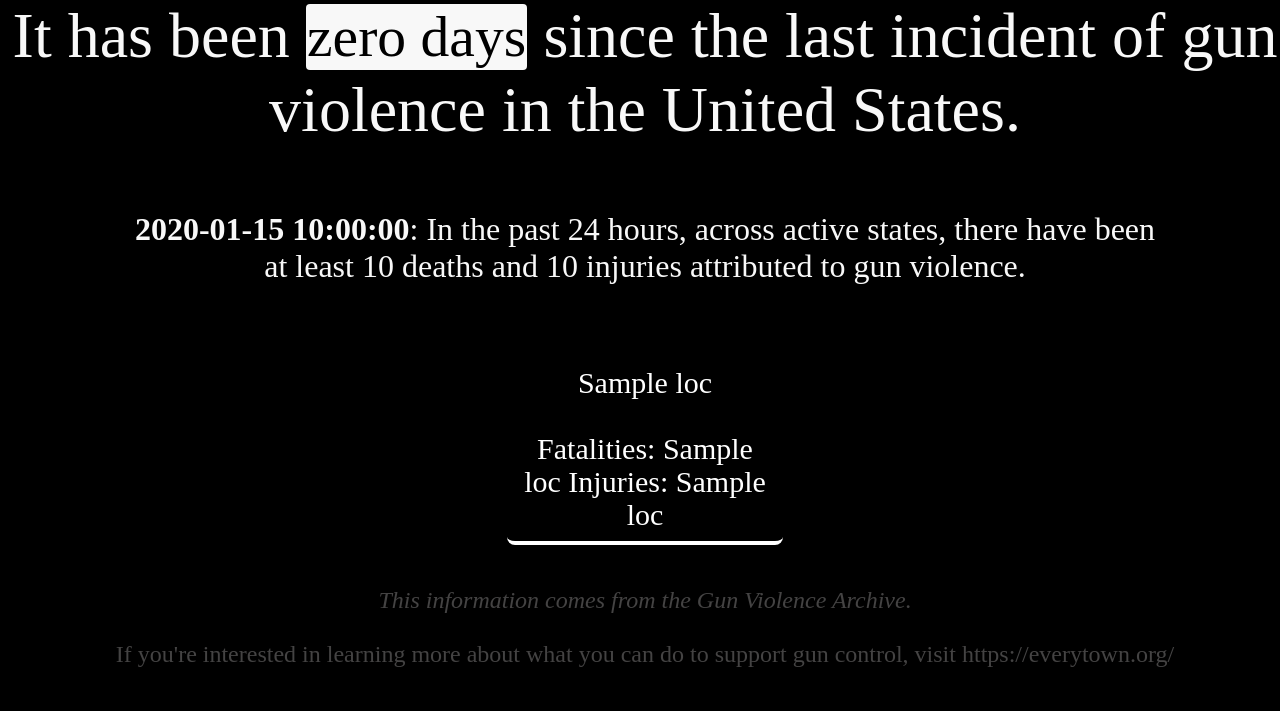
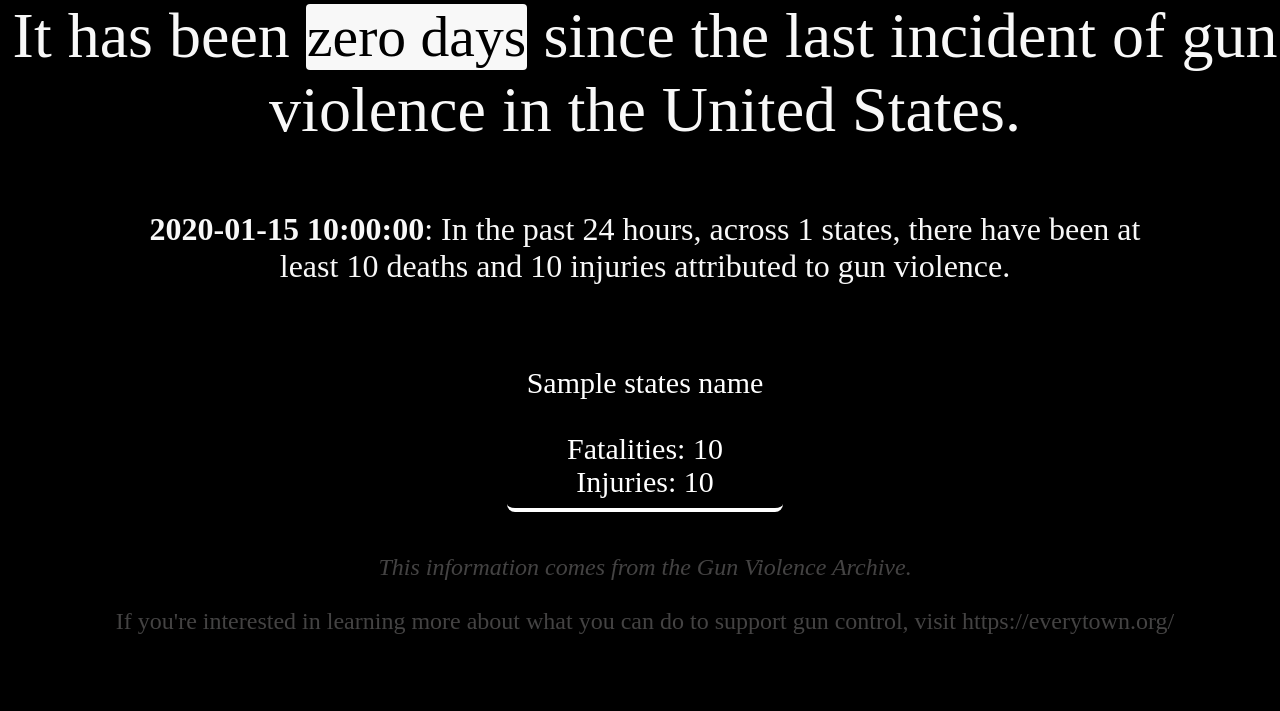
Before and after one commit to Allyson-English/GunViolenceStats, a Flask app: template webapp/templates/index.html in a window 1280 px wide. Shown: the part 160-871 px from the top of the page. After the commit the page ends 794 px from the top, so only its background shows below. Run offline with Flask 2, Linux system fonts and the light colour scheme; the template is opened without the code that fills it: most values are stand-ins (such as "Sample title", 1, 10 or a date in 2020).

Commit message:
maitenance

```diff
--- a/webapp/app.py
+++ b/webapp/app.py
@@ -36,11 +36,13 @@ def index():
         df = pd.read_sql(query, conn)
 
     test = df.columns
-    states = len(df)
+    states_count = len(df)
+    states_names = df["state"].unique()
     deaths = df["killed"].sum()
     injuries = df["injured"].sum()
 
-    return render_template("index.html", df=df, states=states, today=today, deaths=deaths, injuries=injuries, test=test)
+    return render_template("index.html", df=df, states_count=states_count, states_names=states_names,
+                           today=today, deaths=deaths, injuries=injuries, test=test)
 
 
 @app.route("/<state>")
--- a/webapp/templates/index.html
+++ b/webapp/templates/index.html
@@ -14,7 +14,7 @@
 
         </div>
 
-        <div class="todays_numbers"><b>{{ today }}</b>: In the past 24 hours, across {{ states }} states,
+        <div class="todays_numbers"><b>{{ today }}</b>: In the past 24 hours, across {{ states_count }} states,
             there have been at
             least
             {{ deaths }} deaths
@@ -24,12 +24,15 @@
         <br /><br />
 
         <center>
+
+	    <div class="boundary">
             <div class="flex-container">
-                {% for i in df.index %}
-                <div>{{ df.loc[i, 'state'] }}<br /><br />
-                    Fatalities: {{ df.loc[i, 'killed'] }} Injuries: {{ df.loc[i, 'injured'] }}</div>
+                {% for i in states_names %}
+                <div>{{ i }}<br /><br />
+                    Fatalities: {{ df[df.state == i]['killed'].sum() }} Injuries: {{ df[df.state == i]['injured'].sum() }}</div>
                 {% endfor %}
             </div>
+	    </div>
         </center>
 
 
--- a/webapp/updateDB.py
+++ b/webapp/updateDB.py
@@ -33,9 +33,9 @@ def update_table(db_pathway, page = 10):
 
 
 ### If duplicate date exists, delete
-def delete_duplicate(db_path, date_temp, state_temp, city_temp, address_temp):
+def delete_duplicate(db_pathway, date_temp, state_temp, city_temp, address_temp):
 
-    sqliteConnection = sqlite3.connect(db_path)
+    sqliteConnection = sqlite3.connect(db_pathway)
 
     try:
         cursor = sqliteConnection.cursor()
```
Also changed, not shown: webapp/testing.py (added, +20 -0 lines).
